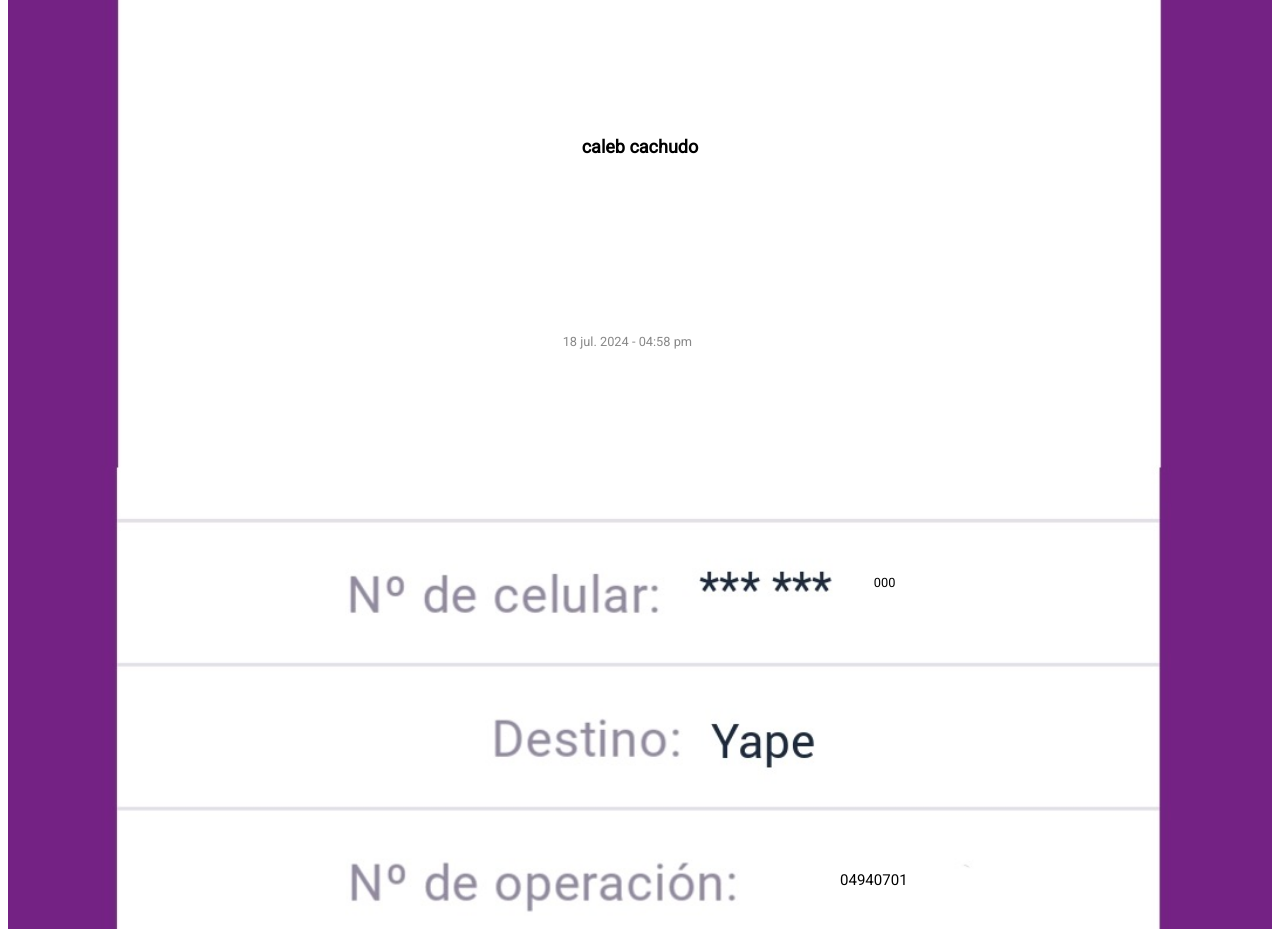
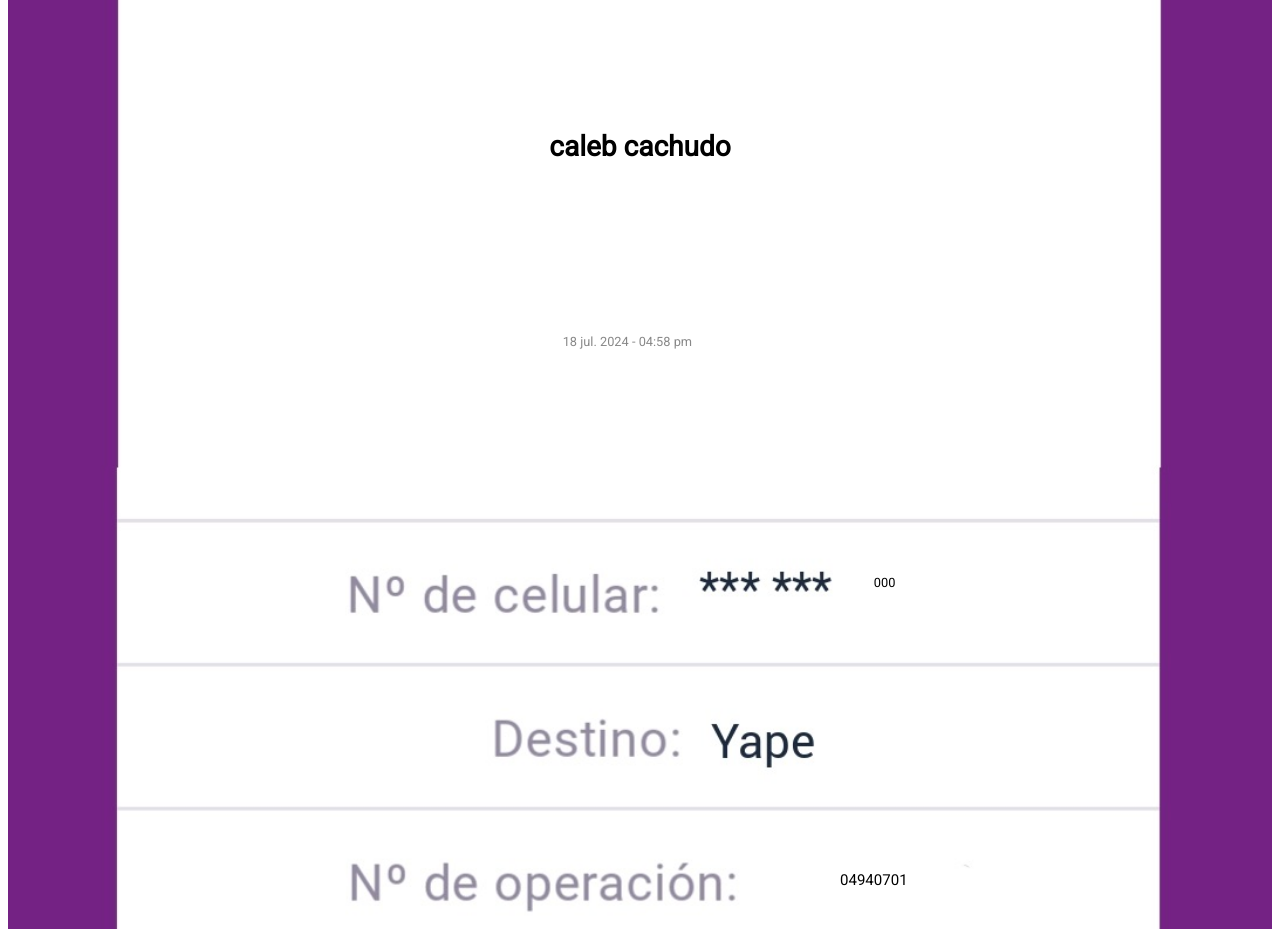
Before and after one commit to dmsnotsave/yapevoucher, a plain HTML site: page index.html in a window 1280 px wide. Shown: the part 1080-2009 px from the top of the page. Drawn offline with Linux system fonts and the light colour scheme.

Commit message:
Update index.html

```diff
--- a/index.html
+++ b/index.html
@@ -20,7 +20,7 @@
             font-size: 18px;
         }
         .text1 { top: 32.5%; left: 53%; color: #7D2A9C; font-size: 380%;}
-        .text2 { top: 41.8%; left: 50%; color: #000;}
+        .text2 { top: 41.8%; left: 50%; color: #000; font-size: 175%}
         .text3 { top: 48.5%; left: 49%; color: #888; font-size: 80%;}
         .text4 { top: 56.8%; left: 69.35%; color: #000; font-size: 80%;}
         .text5 { top: 67%; left: 68.5%; color: #000; font-size: 94%;}
```
